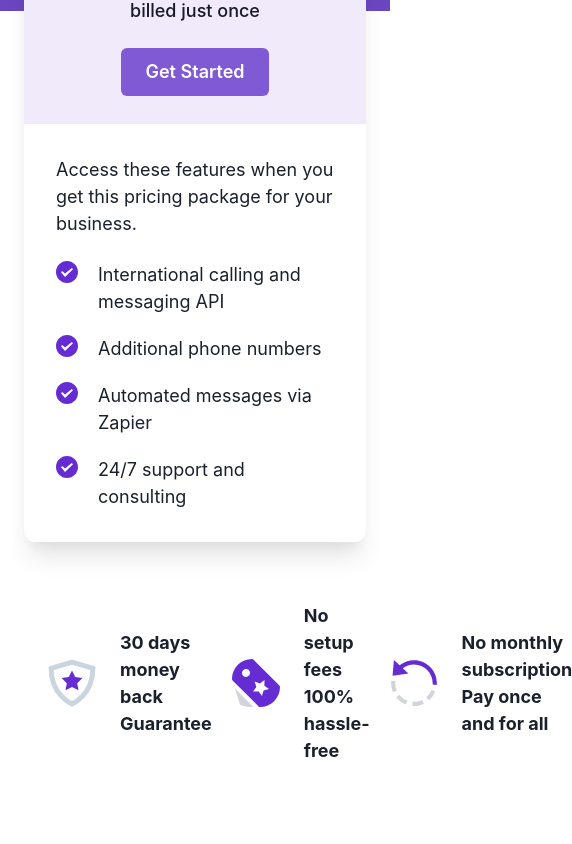
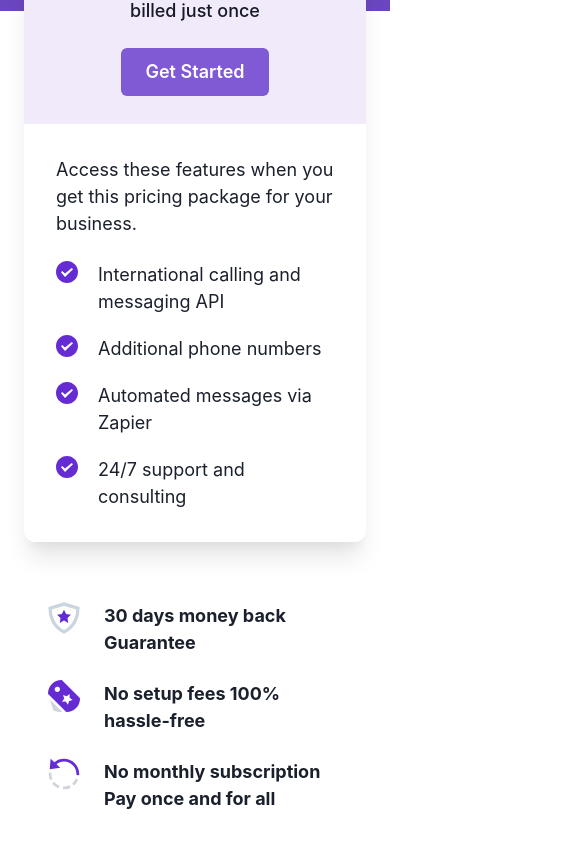
Before and after one commit to estheragbaje/chakra-ui-for-beginners, a React (Vite) app: page / in a window 390 px wide. Shown: the part 397-1241 px from the top of the page, 572 px wide, since content can reach past the window. Before the commit the page ends 1193 px from the top, so only its background shows below. Built offline with nearby package versions, Linux system fonts and the light colour scheme.

Commit message:
feat: added responsiveness to features

```diff
--- a/src/components/Features.tsx
+++ b/src/components/Features.tsx
@@ -1,4 +1,4 @@
-import { Box, HStack, Icon, StackProps, Text } from '@chakra-ui/react';
+import { Box, HStack, Icon, Stack, StackProps, Text } from '@chakra-ui/react';
 import {
   HassleFreeIcon,
   MoneyBackGuaranteeIcon,
@@ -12,8 +12,8 @@
 function Feature(props: FeatureProps) {
   const { icon, children, ...rest } = props;
   return (
-    <HStack {...rest} spacing='6'>
-      <Icon as={icon} boxSize='12' />
+    <HStack {...rest} spacing='6' align='start'>
+      <Icon as={icon} boxSize={['8', '8', '12']} />
       <Text textAlign='left' fontSize='lg' fontWeight='bold'>
         {children}
       </Text>
@@ -24,7 +24,11 @@
 export function Features() {
   return (
     <Box maxW='1024px' m='auto' pt='60px' pb='8' as='section'>
-      <HStack px='12' spacing='5'>
+      <Stack
+        px='12'
+        direction={['column', 'column', 'row']}
+        spacing={['6', '6', '5']}
+      >
         <Feature icon={MoneyBackGuaranteeIcon}>
           30 days money back Guarantee
         </Feature>
@@ -32,7 +36,7 @@
         <Feature icon={MonthlySubscriptionIcon}>
           No monthly subscription Pay once and for all
         </Feature>
-      </HStack>
+      </Stack>
     </Box>
   );
 }
```
